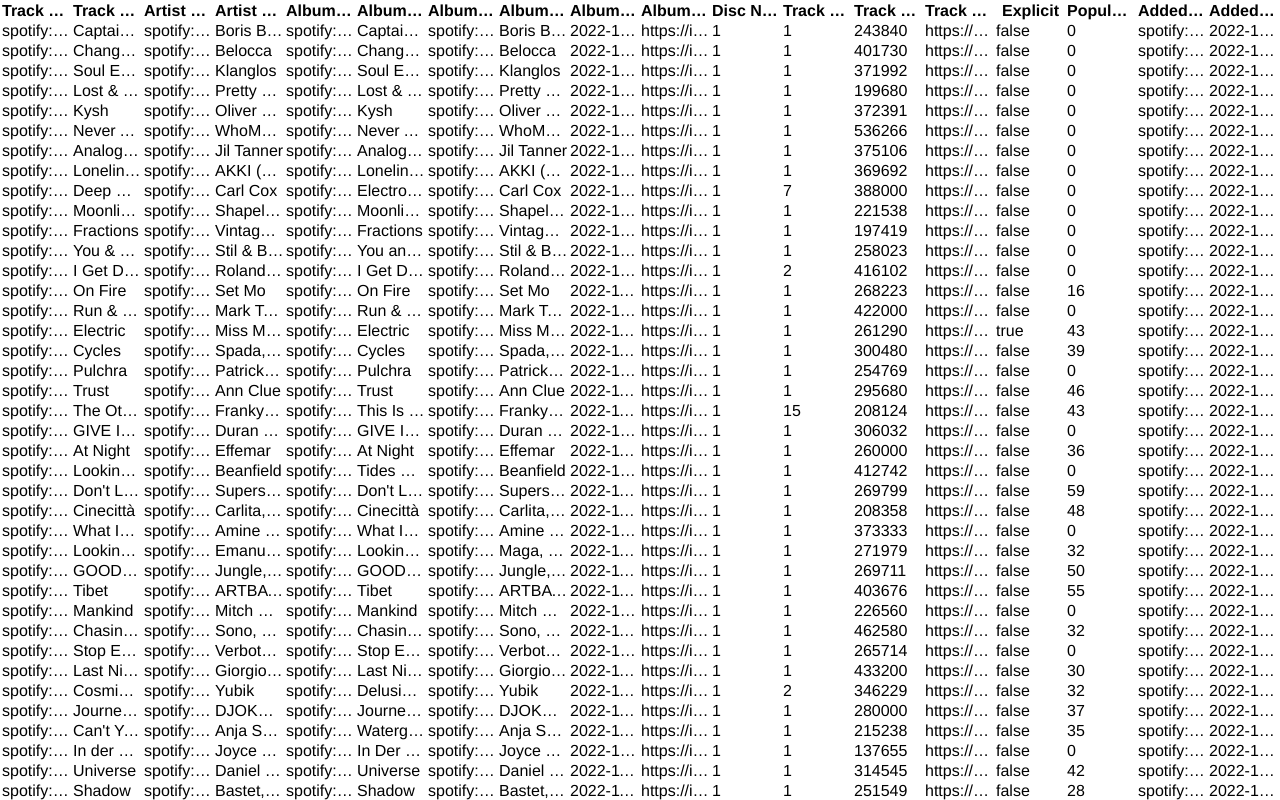
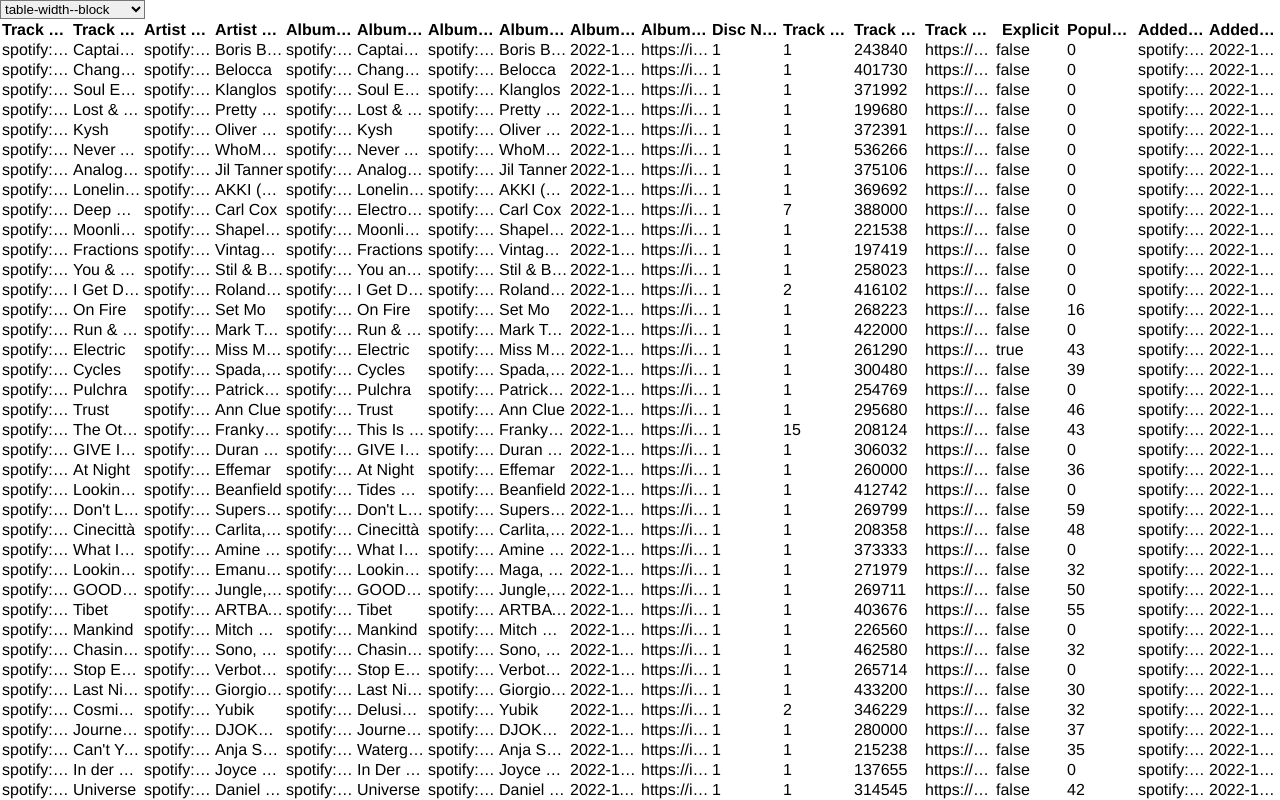
Before and after one commit to striderhobbit/table-manager, an Angular app: page / in a window 1280 px wide. Shown: the top 800 px of the page. Built offline with nearby package versions, Linux system fonts and the light colour scheme.

Commit message:
table-width

```diff
--- a/src/app/table/table.component.css
+++ b/src/app/table/table.component.css
@@ -1,6 +1,9 @@
 table {
     white-space: nowrap;
-    width      : 100%;
+}
+
+table.table-width--block {
+    width: 100%;
 }
 
 thead {
@@ -31,7 +34,7 @@
     display: none;
 }
 
-th,
+table.table-width--block th,
 td {
     max-width: 0;
 }
--- a/src/app/table/table.component.html
+++ b/src/app/table/table.component.html
@@ -1,4 +1,8 @@
-<table>
+<select #tableWidthSelect (change)="tableWidthSelectChangeHandler(tableWidthSelect)">
+    <option>table-width--block</option>
+    <option>table-width--overflow</option>
+</select>
+<table [class]="tableWidth">
     <thead>
         <tr>
             <th *ngFor="let column of columnRecord.get()" draggable="true" tabindex="-1" [ngClass]="column.width"
--- a/src/app/table/table.component.ts
+++ b/src/app/table/table.component.ts
@@ -14,6 +14,8 @@
     constructor(public tableService: TableService) { };
 
     table: Table<Fields> = this.tableService.table;
+
+    tableWidth: "table-width--block" | "table-width--overflow" = "table-width--block";
 
     columnRecord: Record<Column<Fields>> = this.table.newColumnRecord()
         .setRange({ visible: true })
@@ -50,4 +52,8 @@
         column.width = columnWidthSelect.value as typeof column.width;
     }
 
+    tableWidthSelectChangeHandler(tableWidthSelect: HTMLSelectElement) {
+        this.tableWidth = tableWidthSelect.value as typeof this.tableWidth;
+    }
+
 };
```
